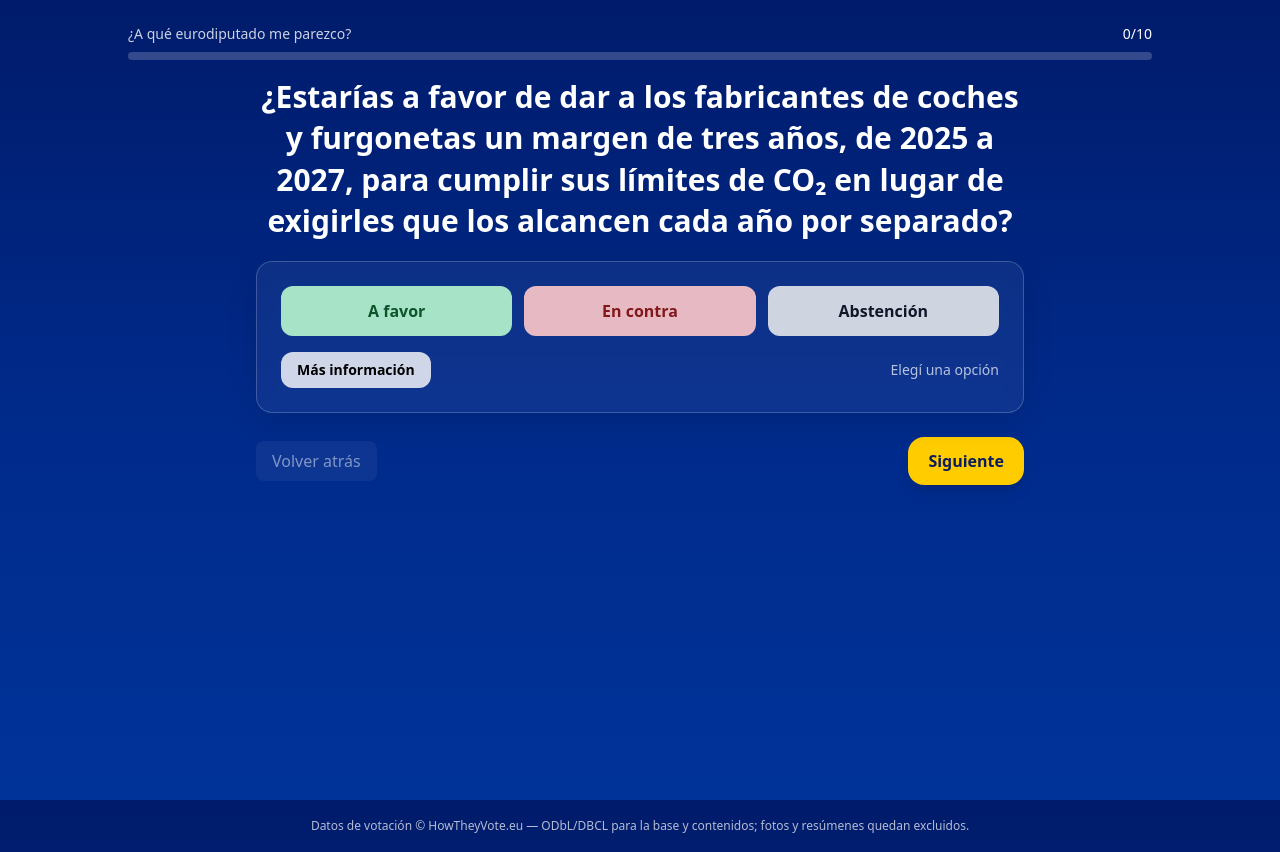
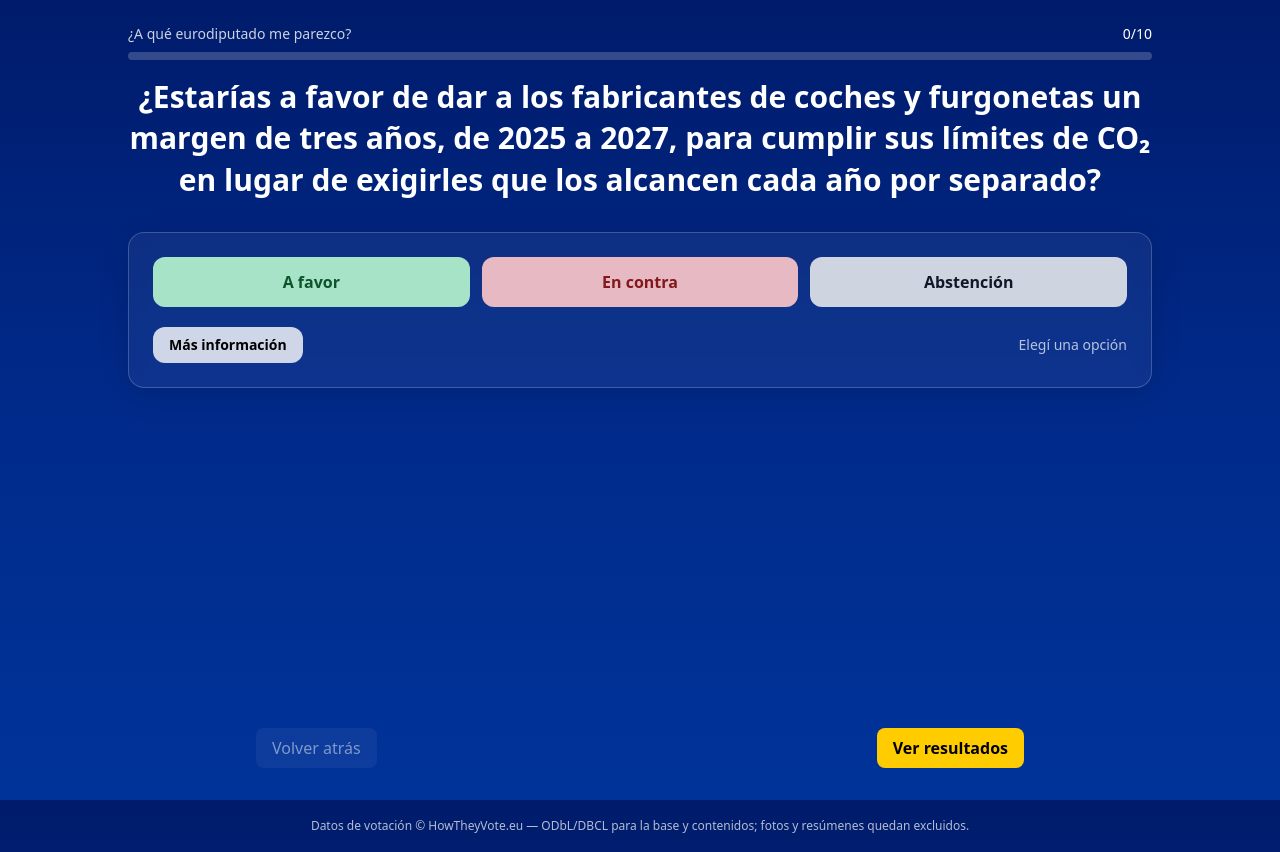
Before and after one commit to jdiegots1/mep-match, a Next.js app: page /quiz in a window 1280 px wide. Built offline with nearby package versions, Linux system fonts and the light colour scheme.

Commit message:
feat: quiz con resultados (foto+grupo) y scripts de datos

```diff
--- a/src/app/quiz/page.tsx
+++ b/src/app/quiz/page.tsx
@@ -126,9 +126,7 @@ export default function QuizPage() {
 
   const vote = (qId: string, val: number) => {
     setChoices((prev) => ({ ...prev, [qId]: val }));
-    if (index < total - 1) {
-      setIndex((i) => i + 1);
-    }
+    if (index < total - 1) setIndex((i) => i + 1);
   };
 
   const filteredChoices = useMemo(() => {
@@ -190,21 +188,21 @@ export default function QuizPage() {
         {!done ? (
           <motion.section
             key={`q-${current.id}`}
-            className="flex-1 w-full grid place-items-start"
-            initial={{ opacity: 0, y: 8 }}
-            animate={{ opacity: 1, y: 0 }}
-            exit={{ opacity: 0, y: -8 }}
-            transition={{ duration: 0.2 }}
+            className="flex-1 w-full"
+            initial={{ opacity: 0, x: 24 }}
+            animate={{ opacity: 1, x: 0 }}
+            exit={{ opacity: 0, x: -24 }}
+            transition={{ duration: 0.25 }}
           >
             <div className="w-full">
-              {/* Enunciado centrado */}
-              <div className="max-w-3xl mx-auto">
-                <h2 className="text-2xl md:text-3xl font-semibold text-center leading-snug mb-5">
+              {/* Enunciado centrado, más ancho */}
+              <div className="max-w-5xl mx-auto">
+                <h2 className="text-2xl md:text-3xl font-semibold text-center leading-snug mb-8">
                   {current.q}
                 </h2>
 
-                {/* Tarjeta acciones */}
-                <div className="rounded-2xl border border-white/20 bg-white/5 backdrop-blur shadow-[0_8px_30px_rgb(0,0,0,0.12)] p-5 md:p-6">
+                {/* Tarjeta acciones — más separada/abajo */}
+                <div className="mt-6 rounded-2xl border border-white/20 bg-white/5 backdrop-blur shadow-[0_8px_30px_rgb(0,0,0,0.12)] p-5 md:p-6">
                   <div className="grid grid-cols-1 sm:grid-cols-3 gap-3">
                     {([
                       ["A favor", 1, "bg-green-200/90 text-green-900"],
@@ -215,7 +213,7 @@ export default function QuizPage() {
                       return (
                         <button
                           key={label}
-                          className={`px-4 py-3 rounded-xl text-sm md:text-base font-semibold hover:opacity-95 transition border ${base} ${
+                          className={`px-4 py-3 rounded-xl text-sm md:text-base font-semibold border ${base} ${
                             pressed
                               ? "ring-2 ring-offset-0 ring-[var(--eu-yellow)] border-transparent"
                               : "border-transparent"
@@ -229,7 +227,7 @@ export default function QuizPage() {
                     })}
                   </div>
 
-                  <div className="mt-4 flex items-center justify-between gap-3">
+                  <div className="mt-5 flex items-center justify-between gap-3">
                     <InfoDialog q={current} />
                     <div className="text-xs md:text-sm opacity-70">
                       {choices[current.id] !== undefined
@@ -239,46 +237,18 @@ export default function QuizPage() {
                   </div>
                 </div>
 
-                {/* Navegación inferior */}
-                <div className="mt-6 flex items-center justify-between">
-                  <button
-                    onClick={() => setIndex((i) => Math.max(0, i - 1))}
-                    disabled={index === 0}
-                    className={`px-4 py-2 rounded-lg transition ${
-                      index === 0
-                        ? "bg-white/10 opacity-50 cursor-not-allowed"
-                        : "bg-white/10 hover:bg-white/15"
-                    }`}
-                  >
-                    Volver atrás
-                  </button>
-
-                  {index < total - 1 ? (
-                    <button
-                      onClick={() => setIndex((i) => Math.min(total - 1, i + 1))}
-                      className="btn-eu"
-                    >
-                      Siguiente
-                    </button>
-                  ) : (
-                    <button onClick={() => setDone(true)} className="btn-eu">
-                      Ver resultados
-                    </button>
-                  )}
-                </div>
+                <div className="h-[140px]" />
               </div>
             </div>
-
-            <div className="h-[120px]" />
           </motion.section>
         ) : (
           <motion.section
             key="results"
             className="flex-1 grid place-items-center w-full"
-            initial={{ opacity: 0, y: 6 }}
-            animate={{ opacity: 1, y: 0 }}
-            exit={{ opacity: 0, y: -6 }}
-            transition={{ duration: 0.2 }}
+            initial={{ opacity: 0, x: 24 }}
+            animate={{ opacity: 1, x: 0 }}
+            exit={{ opacity: 0, x: -24 }}
+            transition={{ duration: 0.25 }}
           >
             <div className="w-full max-w-3xl">
               <div className="mb-4 flex items-center justify-between gap-3">
@@ -295,8 +265,8 @@ export default function QuizPage() {
                       role="tab"
                       aria-selected={mode === m}
                       onClick={() => setMode(m)}
-                      className={`px-3 py-1.5 text-sm transition ${
-                        mode === m ? "bg-[var(--eu-yellow)] text-black font-semibold" : "hover:bg-white/10"
+                      className={`px-3 py-1.5 text-sm ${
+                        mode === m ? "bg-[var(--eu-yellow)] text-black font-semibold" : ""
                       }`}
                     >
                       {m === "coverage" ? "Más realista" : "Solo coincidencias"}
@@ -378,24 +348,28 @@ export default function QuizPage() {
                 );
               })()}
 
-              <div className="mt-6 flex items-center justify-between">
-                <button
-                  onClick={() => {
-                    setDone(false);
-                    setIndex((i) => Math.min(i, total - 1));
-                  }}
-                  className="px-4 py-2 rounded-lg bg-white/10 hover:bg-white/15 transition"
-                >
-                  Volver atrás
-                </button>
-                <a href="/" className="btn-eu">
-                  Ir a inicio
-                </a>
-              </div>
+              <div className="h-[140px]" />
             </div>
           </motion.section>
         )}
       </AnimatePresence>
+
+      {/* Botonera inferior fija — SIEMPRE visible y SIN transiciones */}
+      <div className="fixed left-1/2 -translate-x-1/2 bottom-8 w-[92%] max-w-3xl flex items-center justify-between z-20">
+        <button
+          onClick={() => setIndex((i) => Math.max(0, i - 1))}
+          disabled={!questions.length || index === 0 || done}
+          className={`px-4 py-2 rounded-lg ${index === 0 || done ? "bg-white/10 opacity-50 cursor-not-allowed" : "bg-white/10"}`}
+        >
+          Volver atrás
+        </button>
+        <button
+          onClick={() => setDone(true)}
+          className="px-4 py-2 rounded-lg bg-[var(--eu-yellow)] text-black font-semibold"
+        >
+          Ver resultados
+        </button>
+      </div>
     </main>
   );
 }
@@ -406,7 +380,7 @@ function InfoDialog({ q }: { q: Question }) {
   return (
     <Dialog.Root>
       <Dialog.Trigger asChild>
-        <button className="px-4 py-2 rounded-xl text-sm font-bold bg-white/80 text-black hover:bg-white transition">
+        <button className="px-4 py-2 rounded-xl text-sm font-bold bg-white/80 text-black">
           Más información
         </button>
       </Dialog.Trigger>
@@ -459,7 +433,7 @@ function InfoDialog({ q }: { q: Question }) {
 
           <Dialog.Close asChild>
             <button
-              className="mt-5 inline-flex items-center justify-center px-4 py-2 rounded-xl bg-white/90 text-black hover:bg-white"
+              className="mt-5 inline-flex items-center justify-center px-4 py-2 rounded-xl bg-white/90 text-black"
               aria-label="Cerrar"
             >
               Cerrar
```
